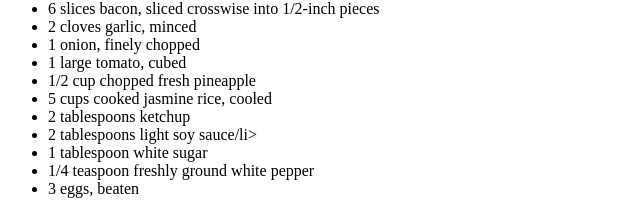
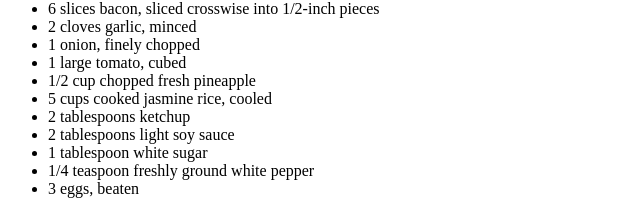
Before and after one commit to JOSDAO/odin-recipes, a plain HTML site: page recipes/thai_fried_rice.html in a window 1280 px wide. Shown: the part 808-1022 px from the top of the page, 0-640 px from the left. Drawn offline with Linux system fonts and the light colour scheme.

Commit message:
Fix a listing under 'Ingredients'

```diff
--- a/recipes/thai_fried_rice.html
+++ b/recipes/thai_fried_rice.html
@@ -27,7 +27,7 @@
         <li>1/2 cup chopped fresh pineapple</li>
         <li>5 cups cooked jasmine rice, cooled</li>
         <li>2 tablespoons ketchup</li>
-        <li>2 tablespoons light soy sauce/li>
+        <li>2 tablespoons light soy sauce</li>
         <li>1 tablespoon white sugar</li>
         <li>1/4 teaspoon freshly ground white pepper</li>
         <li>3 eggs, beaten</li>
```
